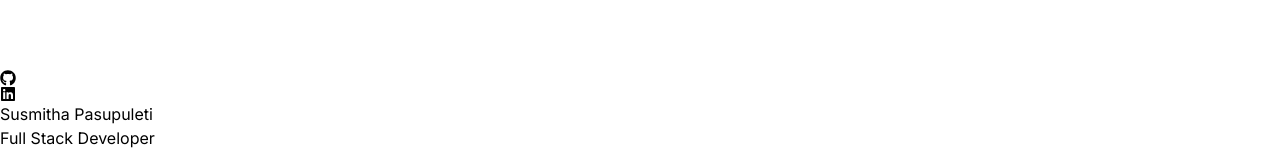
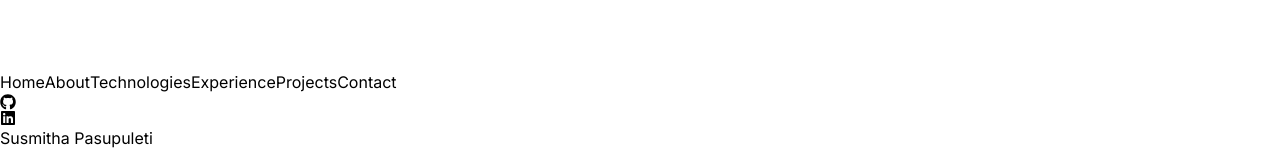
Before and after one commit to Susmitha-Pasupuleti/Portfolio, a React (Vite) app: page / in a window 1280 px wide. Shown: the part 556-709 px from the top of the page. Built offline with nearby package versions, Linux system fonts and the light colour scheme.

Commit message:
Update Navbar.jsx

```diff
--- a/src/components/Navbar.jsx
+++ b/src/components/Navbar.jsx
@@ -3,11 +3,35 @@ import {FaLinkedin} from "react-icons/fa"
 import {FaGithub} from "react-icons/fa"
 
 
+
 const Navbar = () => {
+ const scrollToSection = (sectionId) => {
+    var section = document.getElementById(sectionId);
+    if (section) {
+      const navbarHeight = document.querySelector('nav').offsetHeight;
+      const sectionPosition = section.getBoundingClientRect().top + window.scrollY - navbarHeight - 20;
+      window.scrollTo({
+        top: sectionPosition,
+        behavior: 'smooth'
+    } )
+    }
+    else {
+        console.warn(`Section with id '${sectionId}' not found.`);
+      }
+    };
   return (
-    <nav className="mb-20 flex items-center justify-between py-6">
+    <nav className="lg:mb-10 sm:mb-40 flex  items-center justify-between fixed top-0 left-0 right-0 bg-gray-900 py-1 z-50">
+
     <div className='flex flex-shrink-0 items-center'>
         <img className="mx-2 w-20" src={logo} alt="logo" ></img>
+    </div>
+    <div className=" lg:flex items-center justify-center w-full max-w-6xl sm:flex-wrap">
+      <button className="hover:text-gray-400 hover:underline mx-6"  onClick={()=>scrollToSection('Me')}>Home</button>
+      <button className="hover:text-gray-400 hover:underline mx-6"  onClick={()=>scrollToSection('About')}>About</button>
+      <button className="hover:text-gray-400 hover:underline mx-6"  onClick={()=>scrollToSection('Technologies')}>Technologies</button>
+      <button className="hover:text-gray-400 hover:underline mx-6"  onClick={()=>scrollToSection('Experience')}>Experience</button>
+      <button className="hover:text-gray-400 hover:underline mx-6"  onClick={()=>scrollToSection('Projects')}>Projects</button>
+      <button className="hover:text-gray-400 hover:underline mx-6"  onClick={()=>scrollToSection('Contact')}>Contact</button>
     </div>
     <div className='m-8 flex items-center  justify-center gap-4 text-2xl'>
       <a href="https://github.com/Susmitha-Pasupuleti" target="_blank" rel="noopener noreferrer">
```
